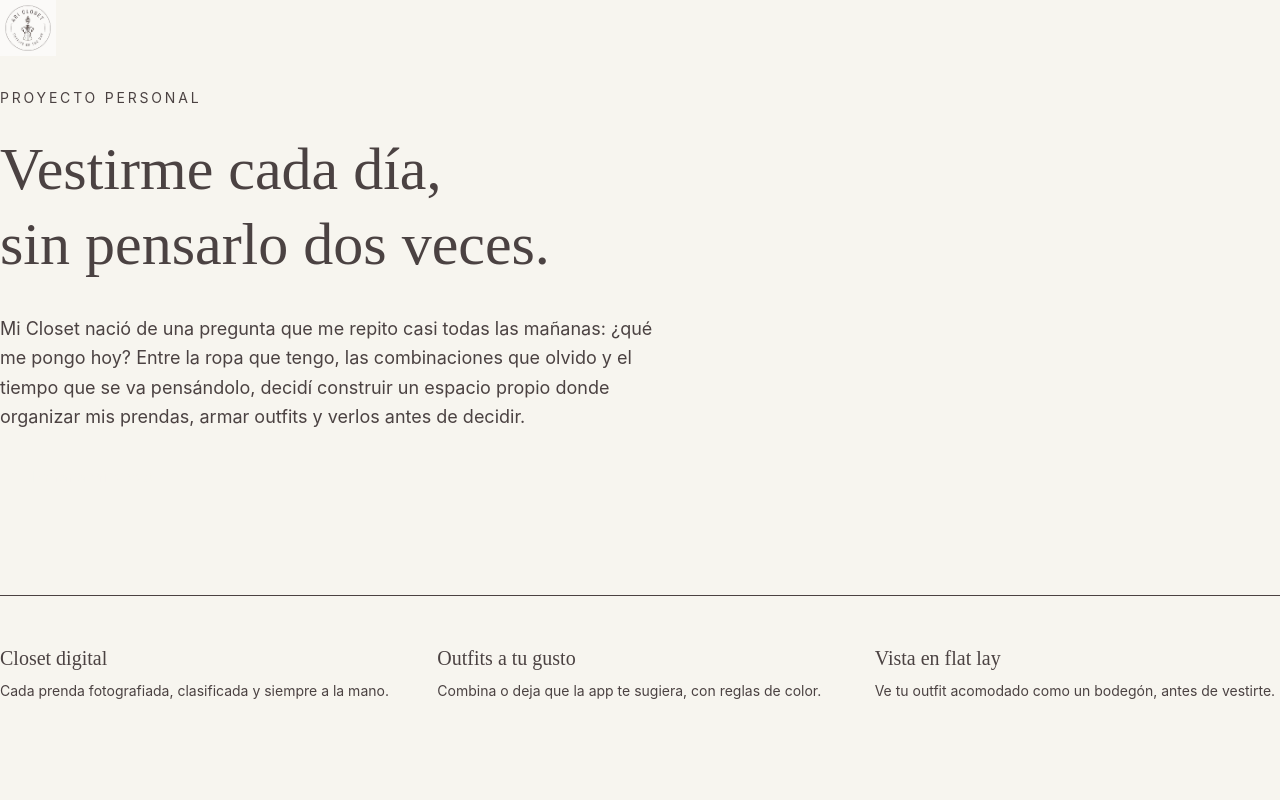
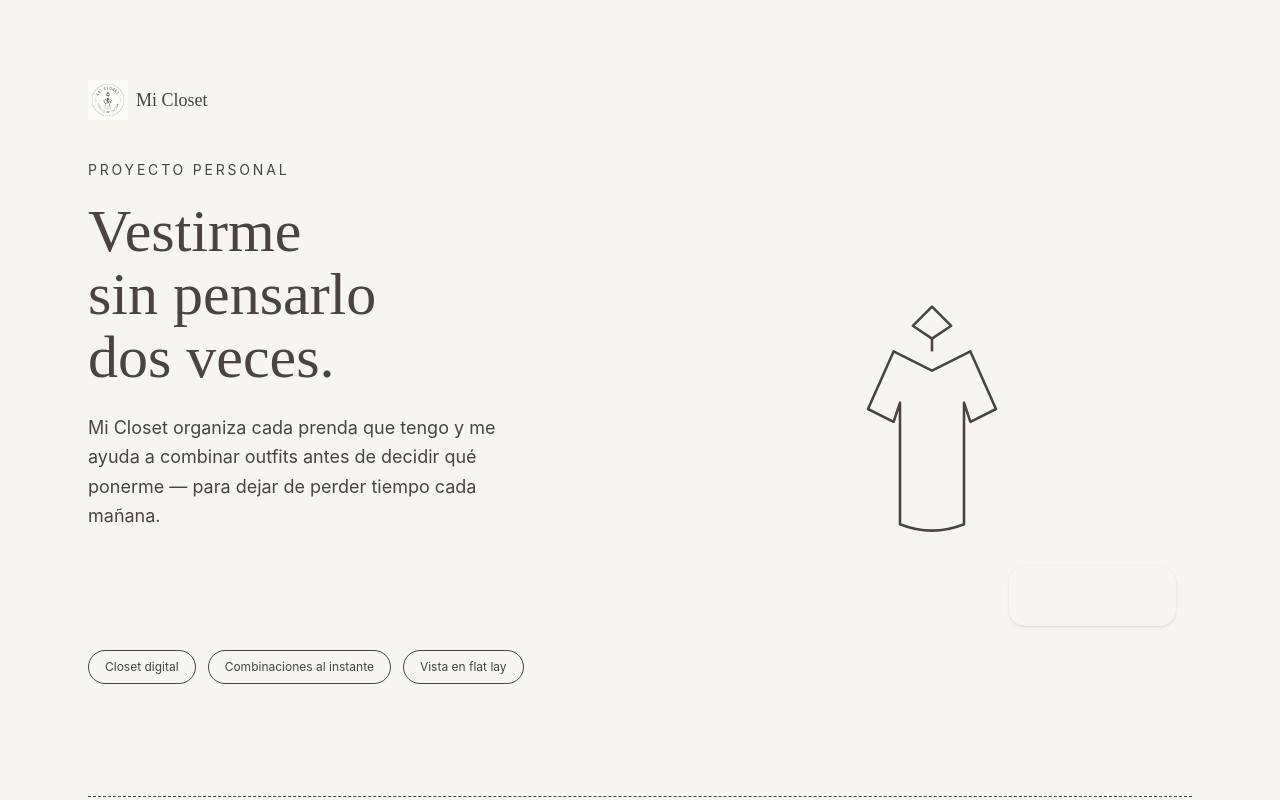
Before and after one commit to Aribeth14/Mi_closet, a React (Vite) app in the folder frontend/: page / in a window 1280 px wide. Shown: the top 800 px of the page. Built offline with nearby package versions, Linux system fonts and the light colour scheme.

Commit message:
Sprint 7: rediseno visual - landing, login, navbar, dashboard con formas organicas y logo

```diff
--- a/frontend/src/components/Navbar.jsx
+++ b/frontend/src/components/Navbar.jsx
@@ -30,7 +30,7 @@ export default function Navbar() {
       <nav className="max-w-6xl mx-auto flex items-center justify-between px-6 py-4 gap-4 overflow-x-auto">
         <Link
           to="/dashboard"className="flex items-center gap-2 shrink-0">
-          <img src="/Logo.png" alt="Mi Closet" className="h-8 w-8 object-contain" />
+          <img src="/Logo.png" alt="Mi Closet" className="h-9 w-9 object-contain" />
           <span className="text-xl" style={{ fontFamily: 'var(--font-display)', color: 'var(--color-text)' }}>
             Mi Closet
           </span>
--- a/frontend/src/index.css
+++ b/frontend/src/index.css
@@ -58,3 +58,10 @@ h1, h2, h3, h4 {
 .animate-fade-in-delay {
   animation: fadeInUp 0.45s ease-out 0.1s backwards;
 }
+.blob {
+  border-radius: 60% 40% 30% 70% / 60% 30% 70% 40%;
+}
+
+.blob-alt {
+  border-radius: 40% 60% 70% 30% / 50% 60% 40% 50%;
+}
--- a/frontend/src/pages/Landing.jsx
+++ b/frontend/src/pages/Landing.jsx
@@ -2,34 +2,95 @@ import { Link } from 'react-router-dom'
 
 export default function Landing() {
   return (
-    <div>
-      <img src="/Logo.png" alt="Mi Closet" className="h-14 w-14 object-contain mb-8" />
-      <p className="text-sm uppercase tracking-[0.2em] mb-6" style={{ color: 'var(--color-brown)' }}>
+    <div className="max-w-6xl mx-auto px-6 py-16 sm:py-20">
+      <div className="flex items-center gap-2 mb-10">
+        <img src="/Logo.png" alt="Mi Closet" className="h-10 w-10 object-contain" />
+        <span className="text-lg" style={{ fontFamily: 'var(--font-display)', color: 'var(--color-text)' }}>
+          Mi Closet
+        </span>
+      </div>
+
+      <div className="grid grid-cols-1 lg:grid-cols-2 gap-16 items-center">
+        <div className="animate-fade-in">
+          <p className="text-sm uppercase tracking-[0.2em] mb-5" style={{ color: 'var(--color-brown)' }}>
             Proyecto personal
           </p>
 
-      <h1 className="text-5xl md:text-6xl leading-tight mb-8 font-light" style={{ color: 'var(--color-text)' }}>
-        Vestirme cada día,
+          <h1 className="text-5xl sm:text-6xl leading-[1.05] mb-6 font-light" style={{ color: 'var(--color-text)' }}>
+            Vestirme
             <br />
-        sin pensarlo dos veces.
+            sin pensarlo
+            <br />
+            dos veces.
           </h1>
 
-      <p className="text-lg leading-relaxed max-w-2xl mb-6" style={{ color: 'var(--color-text-secondary)' }}>
-        Mi Closet nació de una pregunta que me repito casi todas las mañanas: ¿qué me pongo hoy?
-        Entre la ropa que tengo, las combinaciones que olvido y el tiempo que se va pensándolo,
-        decidí construir un espacio propio donde organizar mis prendas, armar outfits y verlos
-        antes de decidir.
+          <p className="text-lg leading-relaxed max-w-md mb-8" style={{ color: 'var(--color-text-secondary)' }}>
+            Mi Closet organiza cada prenda que tengo y me ayuda a combinar outfits
+            antes de decidir qué ponerme — para dejar de perder tiempo cada mañana.
           </p>
 
           <Link
             to="/login"
-        className="inline-block px-8 py-3 rounded-full text-sm tracking-wide transition-opacity hover:opacity-90"
+            className="inline-block px-8 py-3.5 rounded-full text-sm tracking-wide transition-transform hover:scale-105"
             style={{ backgroundColor: 'var(--color-green)', color: 'var(--color-bg)' }}
           >
             Entrar a mi closet
           </Link>
 
-      <div className="grid grid-cols-1 md:grid-cols-3 gap-8 mt-24 pt-12 border-t" style={{ borderColor: 'var(--color-border)' }}>
+          <div className="flex flex-wrap gap-3 mt-10">
+            {['Closet digital', 'Combinaciones al instante', 'Vista en flat lay'].map((chip) => (
+              <span
+                key={chip}
+                className="text-xs px-4 py-2 rounded-full border"
+                style={{ borderColor: 'var(--color-border)', color: 'var(--color-text-secondary)' }}
+              >
+                {chip}
+              </span>
+            ))}
+          </div>
+        </div>
+
+        <div className="relative flex items-center justify-center animate-fade-in-delay">
+          <div
+            className="blob w-full max-w-sm aspect-square flex items-center justify-center"
+            style={{ backgroundColor: 'var(--color-surface)', border: '1px solid var(--color-border)' }}
+          >
+            <svg viewBox="0 0 200 220" className="w-2/3" fill="none">
+              <path d="M100 20 L85 35 L100 45 L115 35 Z" stroke="var(--color-text)" strokeWidth="2" fill="none" strokeLinejoin="round" />
+              <line x1="100" y1="45" x2="100" y2="55" stroke="var(--color-text)" strokeWidth="2" />
+              <path
+                d="M70 55 L100 70 L130 55 L150 100 L130 110 L125 95 L125 190 Q100 200 75 190 L75 95 L70 110 L50 100 Z"
+                stroke="var(--color-text)"
+                strokeWidth="2"
+                fill="var(--color-bg)"
+                strokeLinejoin="round"
+              />
+              <circle cx="100" cy="85" r="2.5" fill="var(--color-brown)" />
+              <circle cx="100" cy="100" r="2.5" fill="var(--color-brown)" />
+              <circle cx="100" cy="115" r="2.5" fill="var(--color-brown)" />
+            </svg>
+          </div>
+
+          <div
+            className="blob-alt absolute -top-4 -right-2 w-20 h-20 -z-10"
+            style={{ backgroundColor: 'var(--color-green)', opacity: 0.25 }}
+          />
+          <div
+            className="blob absolute -bottom-6 -left-4 w-28 h-28 -z-10"
+            style={{ backgroundColor: 'var(--color-brown)', opacity: 0.2 }}
+          />
+
+          <div
+            className="absolute -bottom-3 right-4 px-5 py-3 rounded-2xl shadow-sm"
+            style={{ backgroundColor: 'var(--color-green)', color: 'var(--color-bg)' }}
+          >
+            <p className="text-xs uppercase tracking-wide opacity-80">Hecho a mi medida</p>
+            <p className="text-sm" style={{ fontFamily: 'var(--font-display)' }}>100% personal</p>
+          </div>
+        </div>
+      </div>
+
+      <div className="grid grid-cols-1 md:grid-cols-3 gap-8 mt-28 pt-12 border-t border-dashed" style={{ borderColor: 'var(--color-border)' }}>
         {[
           { title: 'Closet digital', text: 'Cada prenda fotografiada, clasificada y siempre a la mano.' },
           { title: 'Outfits a tu gusto', text: 'Combina o deja que la app te sugiera, con reglas de color.' },
--- a/frontend/src/pages/Login.jsx
+++ b/frontend/src/pages/Login.jsx
@@ -1,5 +1,5 @@
 import { useState } from 'react'
-import { useNavigate } from 'react-router-dom'
+import { useNavigate, Link } from 'react-router-dom'
 import api from '../api'
 import { useAuthStore } from '../store/useAuthStore'
 
@@ -28,9 +28,19 @@ export default function Login() {
   }
 
   return (
-    <div className="max-w-md mx-auto px-6 py-24">
+    <div className="min-h-screen grid grid-cols-1 lg:grid-cols-2">
+      {/* Formulario centrado */}
+      <div className="flex flex-col items-center justify-center px-8 py-16">
+        <div className="max-w-sm w-full animate-fade-in">
+          <Link to="/" className="flex items-center gap-2 mb-10">
+            <img src="/Logo.png" alt="Mi Closet" className="h-9 w-9 object-contain" />
+            <span className="text-lg" style={{ fontFamily: 'var(--font-display)', color: 'var(--color-text)' }}>
+              Mi Closet
+            </span>
+          </Link>
+
           <h1 className="text-3xl mb-2 font-light" style={{ color: 'var(--color-text)' }}>
-        Iniciar sesión
+            Bienvenida de vuelta
           </h1>
           <p className="text-sm mb-10" style={{ color: 'var(--color-text-secondary)' }}>
             Este espacio es solo tuyo.
@@ -66,12 +76,45 @@ export default function Login() {
             <button
               type="submit"
               disabled={loading}
-          className="w-full py-3 rounded-full text-sm tracking-wide disabled:opacity-50"
+              className="w-full py-3.5 rounded-xl text-sm tracking-wide transition-transform hover:scale-[1.02] disabled:opacity-50"
               style={{ backgroundColor: 'var(--color-green)', color: 'var(--color-bg)' }}
             >
               {loading ? 'Ingresando...' : 'Ingresar'}
             </button>
           </form>
         </div>
+      </div>
+
+      {/* Panel decorativo */}
+      <div
+        className="hidden lg:flex relative items-center justify-center overflow-hidden"
+        style={{ backgroundColor: 'var(--color-green)' }}
+      >
+        <div className="blob-alt absolute top-10 left-10 w-40 h-40" style={{ backgroundColor: 'var(--color-bg)', opacity: 0.08 }} />
+        <div className="blob absolute bottom-16 right-10 w-56 h-56" style={{ backgroundColor: 'var(--color-bg)', opacity: 0.08 }} />
+
+        <div className="relative text-center px-10 animate-fade-in-delay">
+          <svg viewBox="0 0 200 220" className="w-48 mx-auto mb-8" fill="none">
+            <path d="M100 20 L85 35 L100 45 L115 35 Z" stroke="var(--color-bg)" strokeWidth="2" fill="none" strokeLinejoin="round" />
+            <line x1="100" y1="45" x2="100" y2="55" stroke="var(--color-bg)" strokeWidth="2" />
+            <path
+              d="M70 55 L100 70 L130 55 L150 100 L130 110 L125 95 L125 190 Q100 200 75 190 L75 95 L70 110 L50 100 Z"
+              stroke="var(--color-bg)"
+              strokeWidth="2"
+              fill="none"
+              strokeLinejoin="round"
+            />
+            <circle cx="100" cy="85" r="2.5" fill="var(--color-bg)" />
+            <circle cx="100" cy="100" r="2.5" fill="var(--color-bg)" />
+            <circle cx="100" cy="115" r="2.5" fill="var(--color-bg)" />
+          </svg>
+          <p className="text-2xl font-light mb-2" style={{ fontFamily: 'var(--font-display)', color: 'var(--color-bg)' }}>
+            Tu estilo,
+            <br />
+            siempre a la mano.
+          </p>
+        </div>
+      </div>
+    </div>
   )
 }
```
Lines whose indentation alone changed are shown as unchanged.
